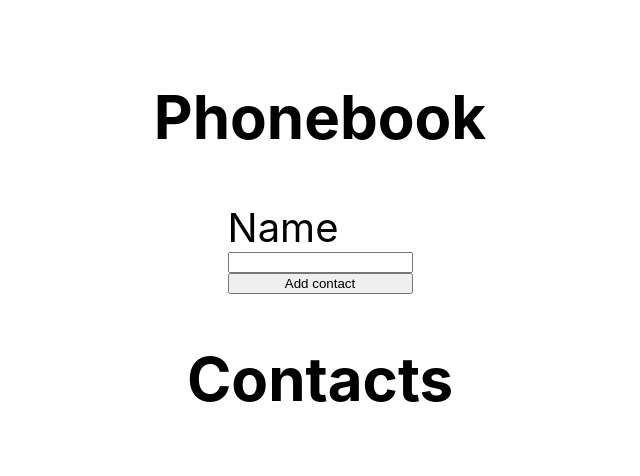
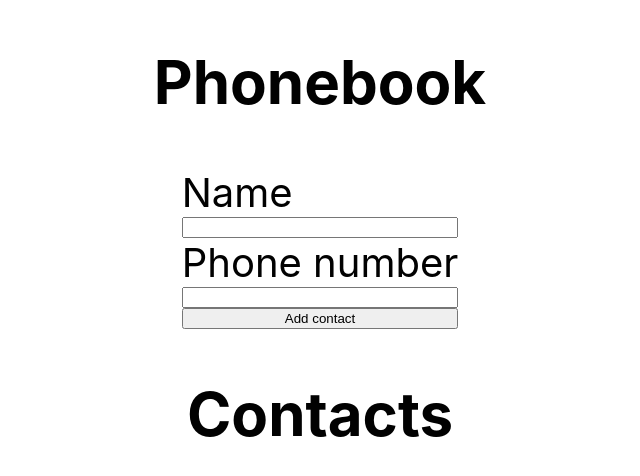
Before and after one commit to nicksolony/goit-react-hw-02-phonebook, a React (Create React App) app: page / in a window 1280 px wide. Shown: the part 112-588 px from the top of the page, without its empty margins (320-960 px from the left). Built offline with nearby package versions, Linux system fonts and the light colour scheme.

Commit message:
added number functionality

```diff
--- a/src/components/App.jsx
+++ b/src/components/App.jsx
@@ -9,32 +9,37 @@
 
   state = {
     contacts: [],
-    name: ''
+    name: '',
+    number:''
   };
 
-  onNameInput = (e) => {
-      this.setState({name:e.target.value})
+  handleDataInput = (e) => {
+    const { name, value } = e.target;
+      this.setState({[name]:e.target.value})
   };
 
   handleSubmit = (e) => {
     e.preventDefault();
     let contact = {
       id: nanoid(),
-      name: this.state.name
+      name: this.state.name,
+      number: this.state.number
     };
 
     this.setState(({ contacts }) => ({
       contacts: [...contacts, contact],
     }));
 
-    this.setState({ name: '' });
+    this.setState({
+      name: '',
+      number: ''});
   }
 
 
 
   render() {
 
-    let contacts = this.state.contacts;
+    let {contacts,name,number} = this.state;
 
     return (
       <div style={{
@@ -50,7 +55,6 @@
         <h2>Phonebook</h2>
         <form onSubmit={this.handleSubmit}>
           <label htmlFor='name'>Name</label>
-
           <input
             type="text"
             name="name"
@@ -58,9 +62,21 @@
             title="Name may contain only letters, apostrophe, dash and spaces. For example Adrian, Jacob Mercer, Charles de Batz de Castelmore d'Artagnan"
             required
             id='name'
-            value={this.state.name}
-            onChange={this.onNameInput}
-            />
+            value={name}
+            onChange={this.handleDataInput}
+          />
+          <label htmlFor='number'>Phone number</label>
+          <input
+            type="tel"
+            name="number"
+            pattern="\+?\d{1,4}?[-.\s]?\(?\d{1,3}?\)?[-.\s]?\d{1,4}[-.\s]?\d{1,4}[-.\s]?\d{1,9}"
+            title="Phone number must be digits and can contain spaces, dashes, parentheses and can start with +"
+            required
+            id='number'
+            value={number}
+            onChange={this.handleDataInput}
+          />
+
           <button type='submit'>Add contact</button>
         </form>
 
@@ -69,7 +85,7 @@
         <ul>
           {contacts.map((contact) =>
             {return (
-            <li key={contact.id}>{contact.name}</li>
+            <li key={contact.id}>{contact.name} {contact.number}</li>
             )}
           )}
         </ul>
```
